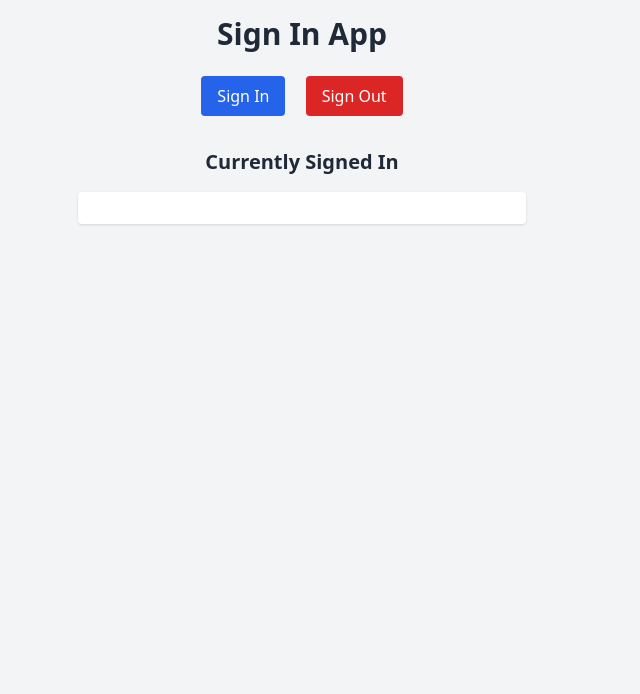
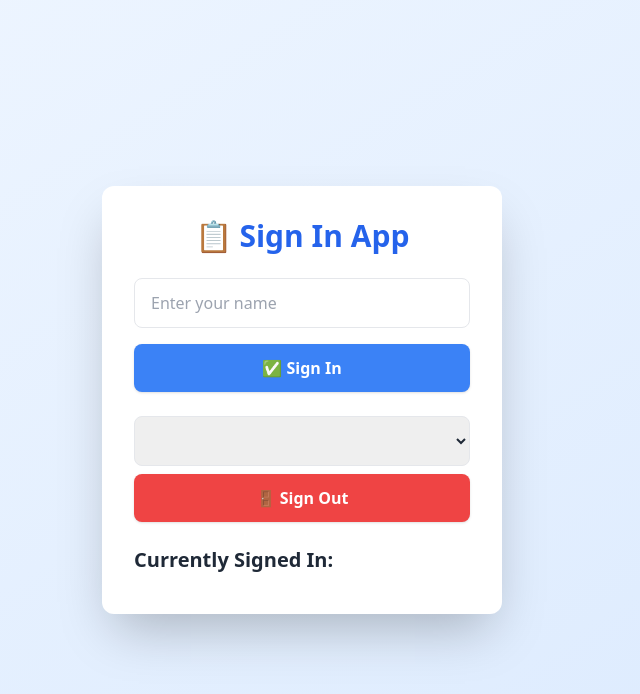
Before and after one commit to NTRTech1856/sign-in-pwa2, a plain HTML site: page index.html in a window 1280 px wide. Shown: the whole page, without its empty margins (338-978 px from the left). Drawn offline with nearby package versions, Linux system fonts and the light colour scheme.

Commit message:
Update index.html

```diff
--- a/index.html
+++ b/index.html
@@ -1,43 +1,45 @@
 <!DOCTYPE html>
-<html lang="en" class="h-full">
+<html lang="en" class="bg-gradient-to-br from-blue-50 to-blue-100 min-h-screen flex flex-col items-center justify-center">
 <head>
   <meta charset="UTF-8" />
   <meta name="viewport" content="width=device-width, initial-scale=1.0"/>
-  <title>Sign In App</title>
-  <link rel="manifest" href="manifest.json" />
+  <title>Sign In PWA</title>
+  <script src="https://cdn.tailwindcss.com"></script>
+</head>
+<body class="text-gray-800 p-6 w-full max-w-md">
 
-  <!-- Tailwind CSS CDN -->
-  <script src="https://cdn.tailwindcss.com"></script>
+  <div class="bg-white shadow-2xl rounded-xl p-8 space-y-6 w-full">
+    <h1 class="text-3xl font-bold text-center text-blue-600">📋 Sign In App</h1>
 
-</head>
-<body class="h-full bg-gray-100 text-gray-800 flex flex-col items-center justify-start p-4">
-  <h1 class="text-3xl font-bold mb-6">Sign In App</h1>
+    <!-- Sign In Form -->
+    <form id="signInForm" class="space-y-4">
+      <input id="signInName" type="text" placeholder="Enter your name"
+        class="w-full px-4 py-3 border rounded-lg focus:outline-none focus:ring-2 focus:ring-blue-400"/>
+      <button type="submit"
+        class="w-full bg-blue-500 text-white font-semibold py-3 rounded-lg shadow hover:bg-blue-600 transform hover:scale-105 transition-all duration-300">
+        ✅ Sign In
+      </button>
+    </form>
 
-  <div class="space-x-4 mb-8">
-    <button onclick="showSignInForm()" class="px-4 py-2 bg-blue-600 text-white rounded hover:bg-blue-700">Sign In</button>
-    <button onclick="showSignOutList()" class="px-4 py-2 bg-red-600 text-white rounded hover:bg-red-700">Sign Out</button>
-  </div>
+    <!-- Sign Out -->
+    <div class="space-y-2">
+      <select id="signOutSelect"
+        class="w-full px-4 py-3 border rounded-lg focus:outline-none focus:ring-2 focus:ring-red-400">
+        <option value="">Select name to sign out</option>
+      </select>
+      <button id="signOutButton"
+        class="w-full bg-red-500 text-white font-semibold py-3 rounded-lg shadow hover:bg-red-600 transform hover:scale-105 transition-all duration-300">
+        🚪 Sign Out
+      </button>
+    </div>
 
-  <!-- Sign In Form -->
-  <div id="formContainer" class="bg-white shadow p-6 rounded w-full max-w-sm mb-6 hidden">
-    <h2 class="text-xl font-semibold mb-4">Sign In</h2>
-    <input id="nameInput" placeholder="Enter your name" class="w-full border p-2 mb-4 rounded" />
-    <div class="flex justify-between">
-      <button onclick="signIn()" class="px-4 py-2 bg-green-600 text-white rounded hover:bg-green-700">Submit</button>
-      <button onclick="hideForm()" class="px-4 py-2 bg-gray-300 rounded hover:bg-gray-400">Cancel</button>
+    <!-- Currently Signed In -->
+    <div>
+      <h2 class="text-xl font-semibold mb-2">Currently Signed In:</h2>
+      <ul id="signedInList" class="space-y-1 list-disc list-inside"></ul>
     </div>
   </div>
 
-  <!-- Sign Out List -->
-  <div id="signOutContainer" class="bg-white shadow p-6 rounded w-full max-w-sm mb-6 hidden">
-    <h2 class="text-xl font-semibold mb-4">Sign Out</h2>
-    <ul id="signOutList" class="space-y-2"></ul>
-    <button onclick="hideSignOut()" class="mt-4 px-4 py-2 bg-gray-300 rounded hover:bg-gray-400 w-full">Close</button>
-  </div>
-
-  <h2 class="text-xl font-semibold mb-4">Currently Signed In</h2>
-  <ul id="signedInList" class="w-full max-w-md bg-white shadow p-4 rounded space-y-2"></ul>
-
-  <script src="app.js"></script>
 </body>
+<script src="app.js"></script>
 </html>
```
